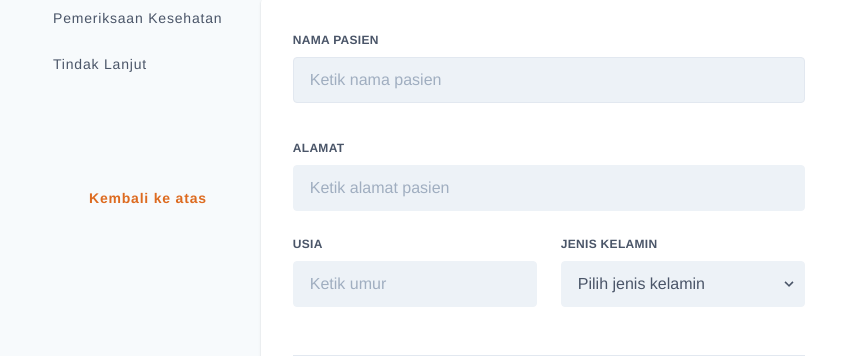
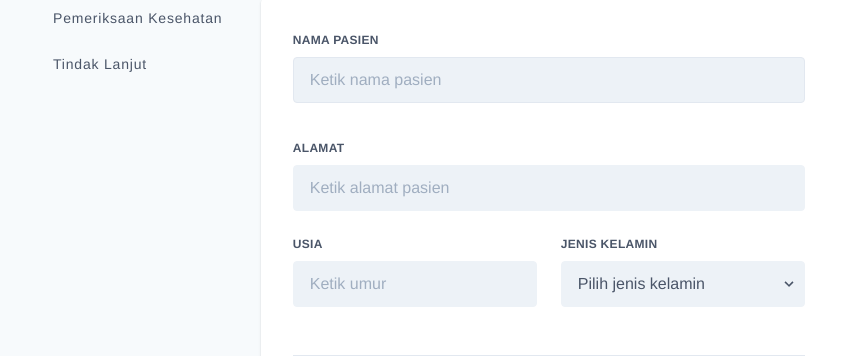
Before and after one commit to fransiskussamuelrenaldi/rekomendasi-dm, a Vue app: page / in a window 1280 px wide. Shown: the part 324-680 px from the top of the page, without its empty margins (0-868 px from the left). Built offline with nearby package versions, Linux system fonts and the light colour scheme; what @tailwindcss/custom-forms would draw is missing.

Commit message:
refactor: delete unused html

```diff
--- a/src/views/entry copy.vue
+++ b/src/views/entry copy.vue
@@ -97,17 +97,6 @@
               </a>
             </li>
           </ul>
-        </div>
-        <!-- TODO fix this not showing -->
-        <div
-          class="w-full lg:w-4/5 lg:ml-auto text-base md:text-sm text-gray-600 px-4 py-24 mb-12"
-        >
-          <span class="text-base text-orange-600 font-bold"></span>
-          <a
-            href="#"
-            class="text-base md:text-sm text-orange-600 font-bold no-underline hover:underline"
-            >Kembali ke atas</a
-          >
         </div>
       </div>
       <section class="w-full lg:w-4/5">
```
